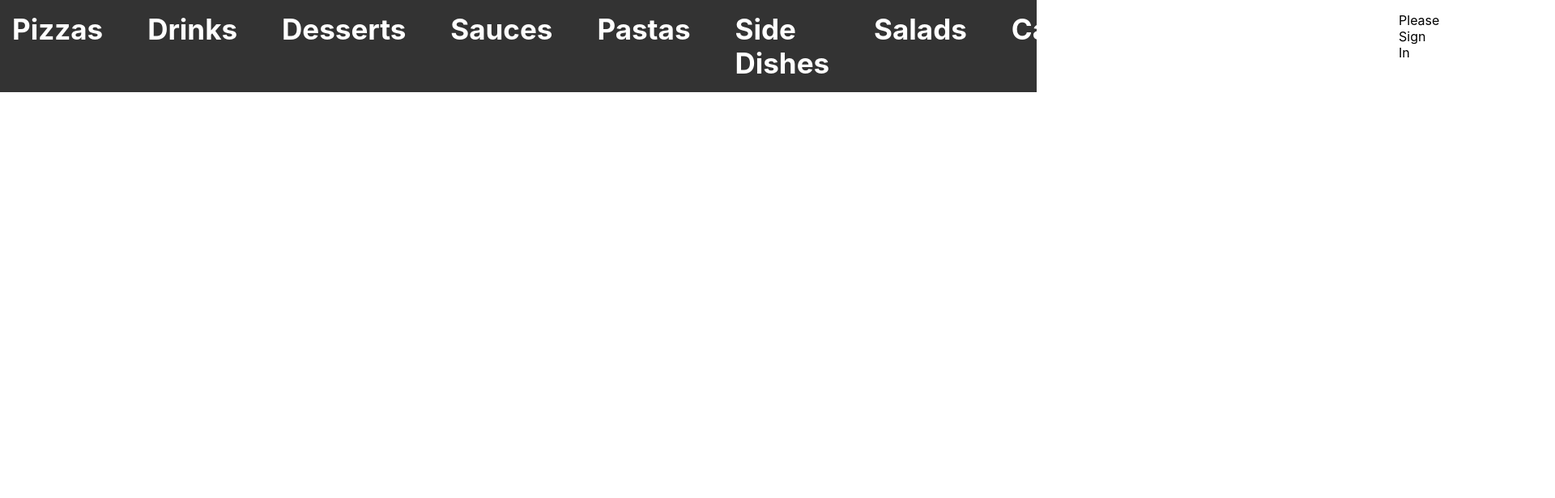
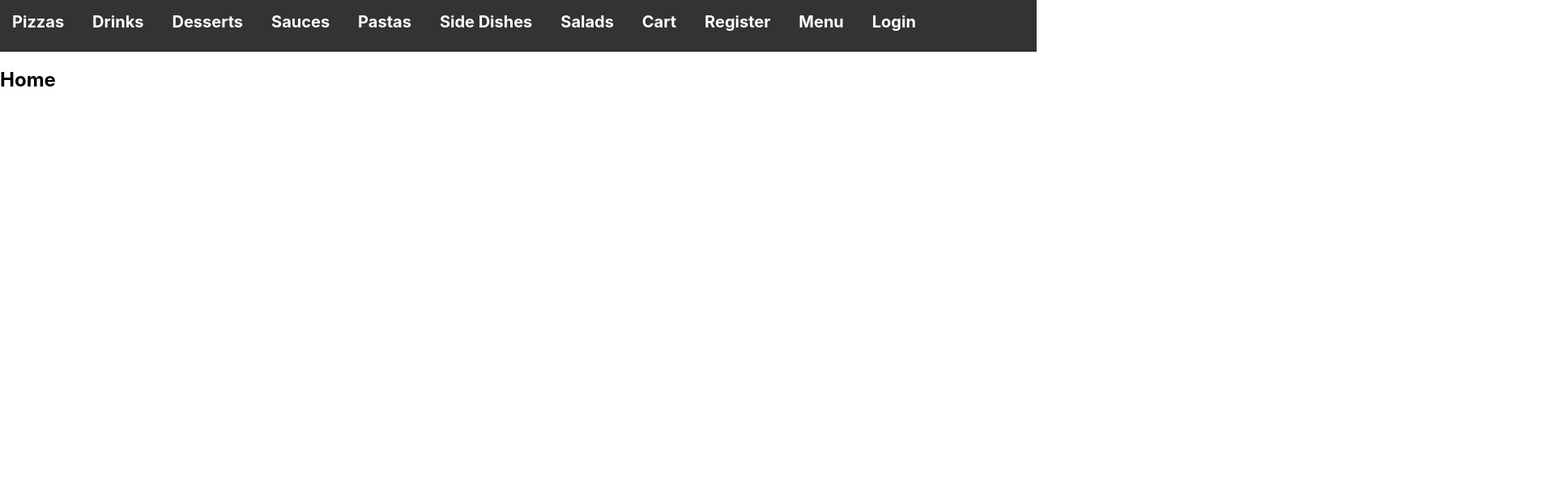
Before and after one commit to bence309/restaurant-petproject, a React (Create React App) app: page / in a window 1280 px wide. Shown: the top 616 px of the page at 81% size, 1920 px wide, since content can reach past the window. Built offline with nearby package versions, Linux system fonts and the light colour scheme; no server answers.

Commit message:
fixed registration, redirections and design

```diff
--- a/src/components/App.js
+++ b/src/components/App.js
@@ -16,6 +16,17 @@
 import './ScrollToTop.css';
 import Menu from './Menu';
 import './App.css';
+import './LoginForm.css'; // Include the LoginForm.css file
+
+const Home = ({ location }) => {
+  const welcomeMessage = location && location.state && location.state.welcomeMessage;
+  return (
+    <div>
+      <h2>Home</h2>
+      {welcomeMessage && <p>{welcomeMessage}</p>}
+    </div>
+  );
+};
 
 const App = () => {
   const [cart, setCart] = useState(JSON.parse(localStorage.getItem('cart')) || []);
@@ -25,6 +36,7 @@
   const [pizzas, setPizzas] = useState([]);
   const [drinks, setDrinks] = useState([]);
   const [desserts, setDesserts] = useState([]);
+  const [username, setUsername] = useState(''); // New state to store the username
 
   useEffect(() => {
     // Fetch pizzas, drinks, and desserts data
@@ -84,13 +96,15 @@
     setDarkMode(!darkMode);
   };
 
-  const handleLogin = () => {
+  const handleLogin = (loggedInUsername) => {
     setIsAuthenticated(true);
+    setUsername(loggedInUsername); // Set the username in the state
   };
 
   const handleLogout = () => {
     localStorage.removeItem('token');
     setIsAuthenticated(false);
+    setUsername(''); // Clear the username on logout
   };
 
   return (
@@ -115,9 +129,10 @@
             path="/register"
             element={isAuthenticated ? <Navigate to="/menu" /> : <RegistrationForm />}
           />
+          <Route path="/" element={<Home />} />
           <Route
             path="/login"
-            element={isAuthenticated ? <Navigate to="/menu" /> : <LoginForm onLogin={handleLogin} />}
+            element={isAuthenticated ? <Navigate to="/" state={{ welcomeMessage: `Welcome, ${username}!` }} /> : <LoginForm onLogin={handleLogin} />}
           />
           <Route
             path="/menu"
--- /dev/null
+++ b/src/components/LoginForm.css
@@ -0,0 +1,11 @@
+.popup-message {
+    position: fixed;
+    top: 10%;
+    left: 50%;
+    transform: translateX(-50%);
+    background: #fff;
+    border: 1px solid #ccc;
+    padding: 10px;
+    border-radius: 5px;
+    box-shadow: 0 0 10px rgba(0, 0, 0, 0.3);
+  }
--- a/src/components/LoginForm.js
+++ b/src/components/LoginForm.js
@@ -2,22 +2,30 @@
 
 import React, { useState } from 'react';
 import axios from 'axios';
+import { useNavigate } from 'react-router-dom';
 
-const LoginForm = () => {
+const LoginForm = ({ onLogin }) => {
   const [formData, setFormData] = useState({
     email: '',
     password: '',
   });
 
+  const navigate = useNavigate();
+
   const handleSubmit = async (e) => {
     e.preventDefault();
-    console.log('Form submitted'); // This line is for debugging
 
     try {
       const response = await axios.post('http://localhost:3002/api/login', formData);
       console.log(response.data);
-      // Handle success or display a success message
-      // Redirect or handle success as needed
+
+      const { username } = response.data;
+
+      // Redirect to home page with welcome message
+      navigate('/', { state: { welcomeMessage: `Welcome, ${username}!` } });
+
+      // Call onLogin function with the username
+      onLogin(username);
     } catch (error) {
       console.error('Error logging in user:', error);
       // Handle error or display an error message
@@ -34,7 +42,7 @@
   return (
     <div>
       <h2>Login</h2>
-      <form onSubmit={handleSubmit} method="post"> {/* Specify method="post" */}
+      <form onSubmit={handleSubmit} method="post">
         <div>
           <label htmlFor="email">Email:</label>
           <input type="email" id="email" name="email" value={formData.email} onChange={handleChange} />
--- a/src/components/Navigation.css
+++ b/src/components/Navigation.css
@@ -8,10 +8,12 @@
   padding: 0;
   margin: 0;
   display: flex;
+  flex-wrap: wrap; /* Allow the items to wrap to the next line on smaller screens */
 }
 
 li {
   margin-right: 20px;
+  margin-bottom: 10px; /* Add margin bottom for spacing between rows on smaller screens */
   transition: transform 0.3s ease-in-out;
 }
 
@@ -23,10 +25,11 @@
   text-decoration: none;
   color: white;
   font-weight: bold;
-    font-size: 35px;
-    margin-right: 35px;
+  font-size: 20px; /* Adjust the font size for smaller screens */
+  margin-right: 15px; /* Adjust margin for smaller screens */
 }
 
+/* Dark mode styles */
 .dark-mode nav {
   background-color: #222;
 }
--- a/src/components/Navigation.js
+++ b/src/components/Navigation.js
@@ -38,14 +38,10 @@
         <li>
           <Link to="/menu">Menu</Link>
         </li>
-        <li>{isAuthenticated ? `Welcome, User!` : 'Please Sign In'}</li>
         {!isAuthenticated && (
           <>
             <li>
               <Link to="/login">Login</Link>
-            </li>
-            <li>
-              <Link to="/register">Register</Link>
             </li>
           </>
         )}
```
Lines whose indentation alone changed are shown as unchanged.
